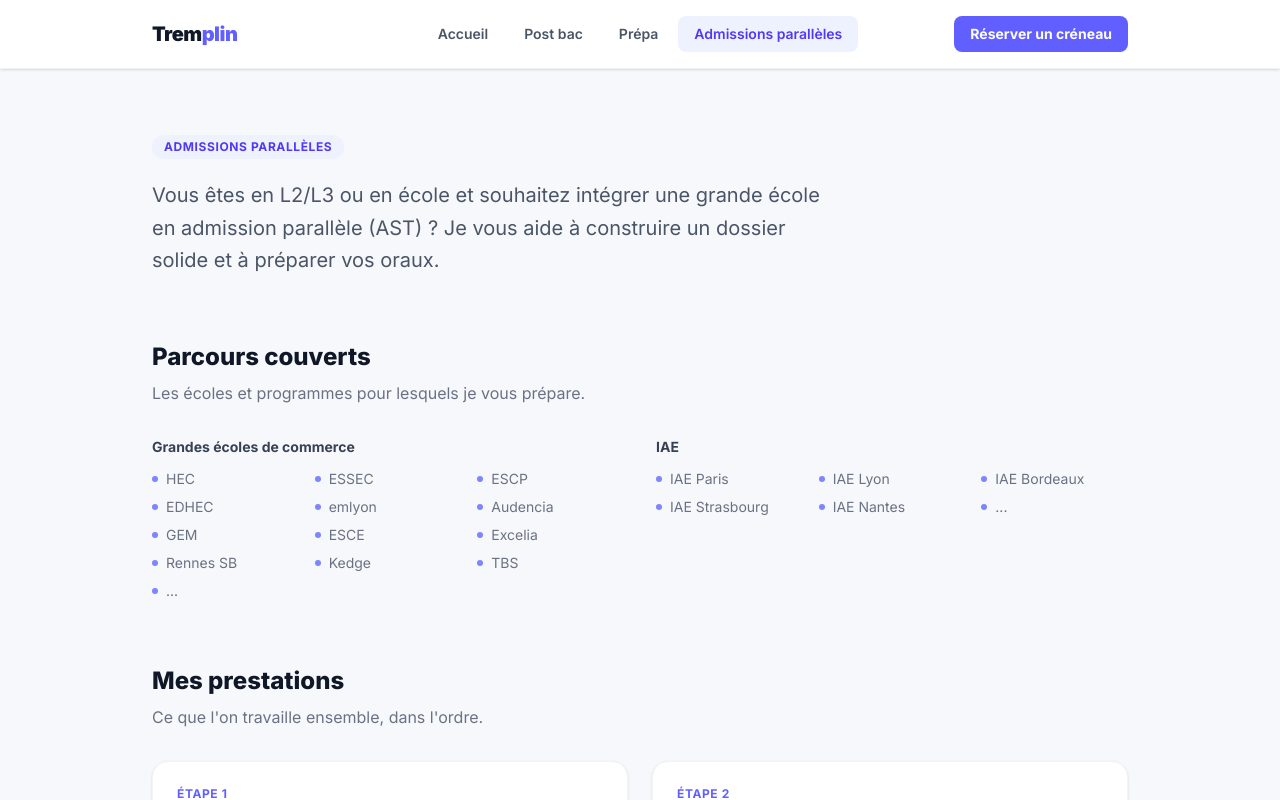
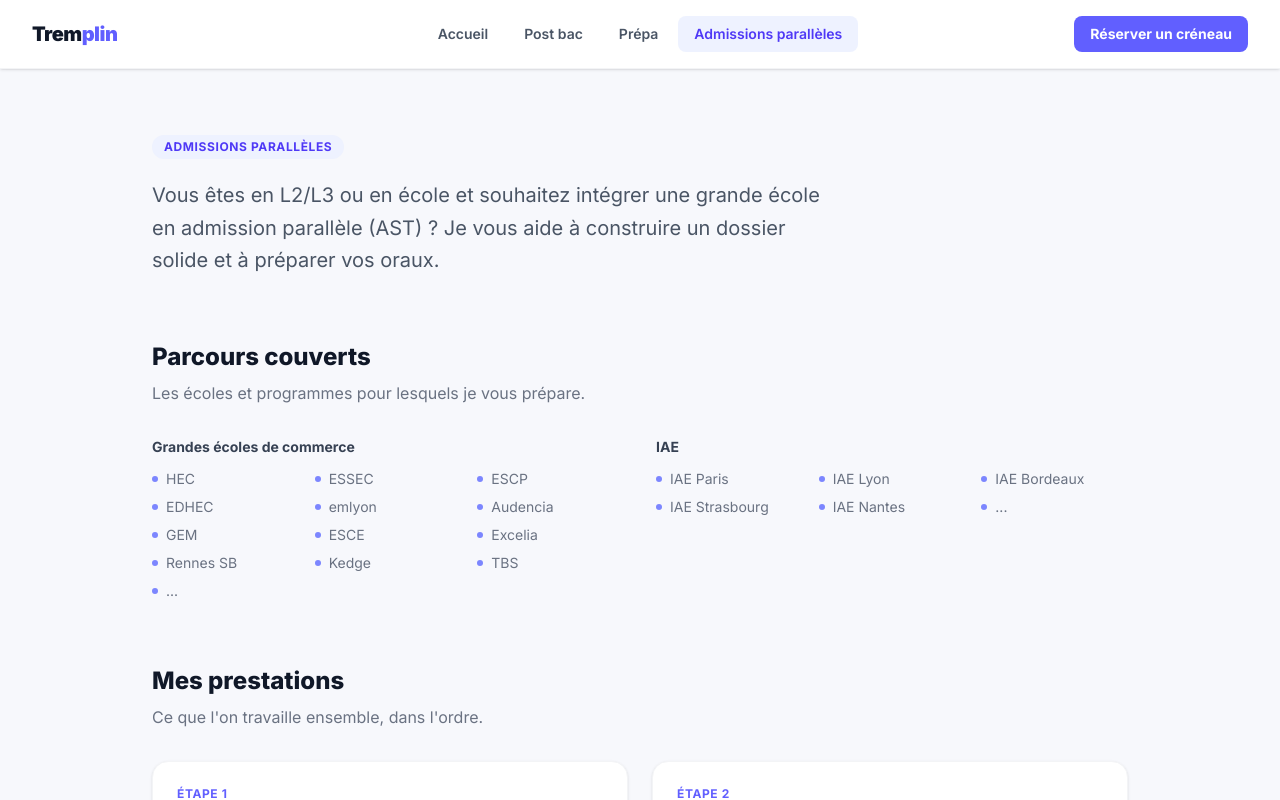
Before and after one commit to louiseheraud/presentation, a Next.js app: page /ast in a window 1280 px wide. Shown: the top 800 px of the page. Built offline with nearby package versions, Linux system fonts and the light colour scheme.

Commit message:
fix: stretch header full width so logo is far left and CTA far right

```diff
--- a/components/ParcoursNav.tsx
+++ b/components/ParcoursNav.tsx
@@ -15,7 +15,7 @@
 
   return (
     <header className="sticky top-0 z-50 bg-white border-b border-gray-100 shadow-sm">
-      <div className="max-w-5xl mx-auto px-6 py-4 grid grid-cols-3 items-center">
+      <div className="w-full px-8 py-4 grid grid-cols-3 items-center">
         <Link href="/" className="font-black text-xl tracking-tight text-gray-900">
           Trem<span className="text-indigo-500">plin</span>
         </Link>
```
